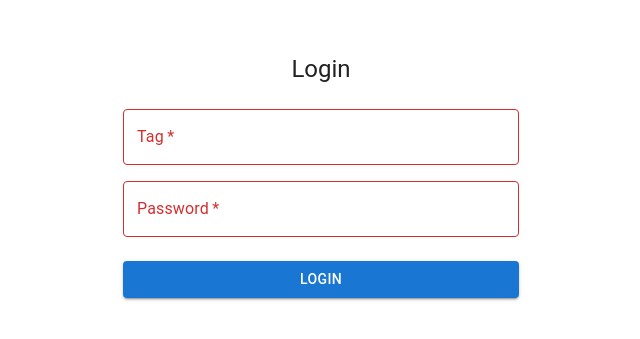
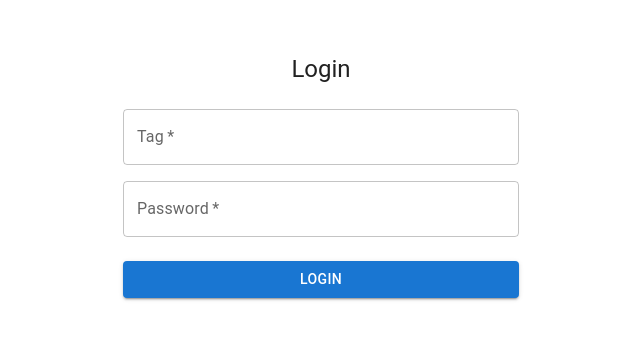
Before and after one commit to SuperALKALINEdroiD/AppFrontend, a React (Create React App) app: page / in a window 1280 px wide. Shown: the part 107-446 px from the top of the page, without its empty margins (319-959 px from the left). Built offline with nearby package versions, Linux system fonts and the light colour scheme.

Commit message:
using storage for auth details

```diff
--- a/src/components/Login/Login.jsx
+++ b/src/components/Login/Login.jsx
@@ -24,6 +24,12 @@
 
     const [snackBarMessage, setSnackBarMessage] = React.useState("");
 
+    const [auth, setAuth] = React.useState({});
+
+    React.useEffect(() => {
+        localStorage.setItem('auth', JSON.stringify(auth));
+    }, [auth]);
+
     const handleClose = (event, reason) => {
         if (reason === 'clickaway') {
             return;
@@ -37,8 +43,7 @@
 
         if (username !== '' && psk !== '') {
 
-                axios.post('http://localhost:6969/login',
-                    {},
+            axios.get('http://localhost:6969/login',
                 {
                     headers: {
                         username: username,
@@ -51,9 +56,13 @@
                         setSnackBarMessage("Create a New Account")
                     }
 
-                        if(response.data.success){
+                    if (response.data.success) {
                         setSnackBarSeverity("success")
                         setSnackBarMessage("Welcome");
+
+                        console.log(response.data.data);
+
+                        setAuth(response.data.data);
                     }
 
                     setOpenSnackBar(true);
@@ -95,7 +104,7 @@
                                     setuserNameCount(userNameCount + 1);
                                 }}
                                 helperText={username === '' && userNameCount > 0 ? 'Username cannot be empty' : ''}
-                                    error={username === ''}
+                                error={userNameCount > 0 && username === ''}
                             />
                         </Grid>
                         <Grid item xs={12}>
@@ -111,7 +120,7 @@
                                     setPSKCount(pskCount + 1);
                                 }}
                                 helperText={psk === '' && pskCount > 0 ? 'Password cannot be empty' : ''}
-                                    error={psk === ''}
+                                error={pskCount > 0 && psk === ''}
                             />
                         </Grid>
                     </Grid>
--- a/src/components/Signup/Signup.jsx
+++ b/src/components/Signup/Signup.jsx
@@ -111,7 +111,7 @@ export default function SignUp() {
                                     setuserNameCount(userNameCount + 1);
                                 }}
                                 helperText={username === '' && userNameCount > 0 ? 'Username cannot be empty' : ''}
-                                error={username === ''}
+                                error={userNameCount > 0 && username === ''}
                             />
                         </Grid>
                         <Grid item xs={12}>
@@ -128,7 +128,7 @@ export default function SignUp() {
                                     setPSKCount(pskCount + 1);
                                 }}
                                 helperText={psk === '' && pskCount > 0 ? 'Username cannot be empty' : ''}
-                                error={psk === ''}
+                                error={pskCount > 0 && psk === ''}
                             />
                         </Grid>
                     </Grid>
```
Lines whose indentation alone changed are shown as unchanged.
